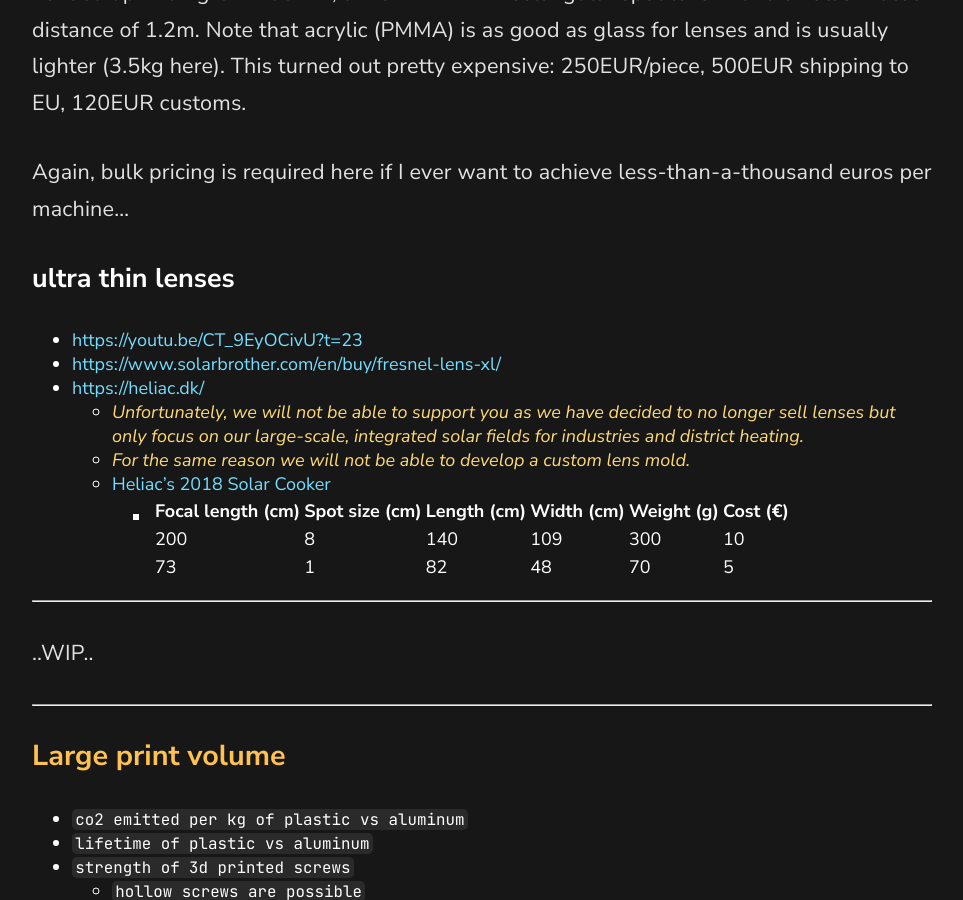
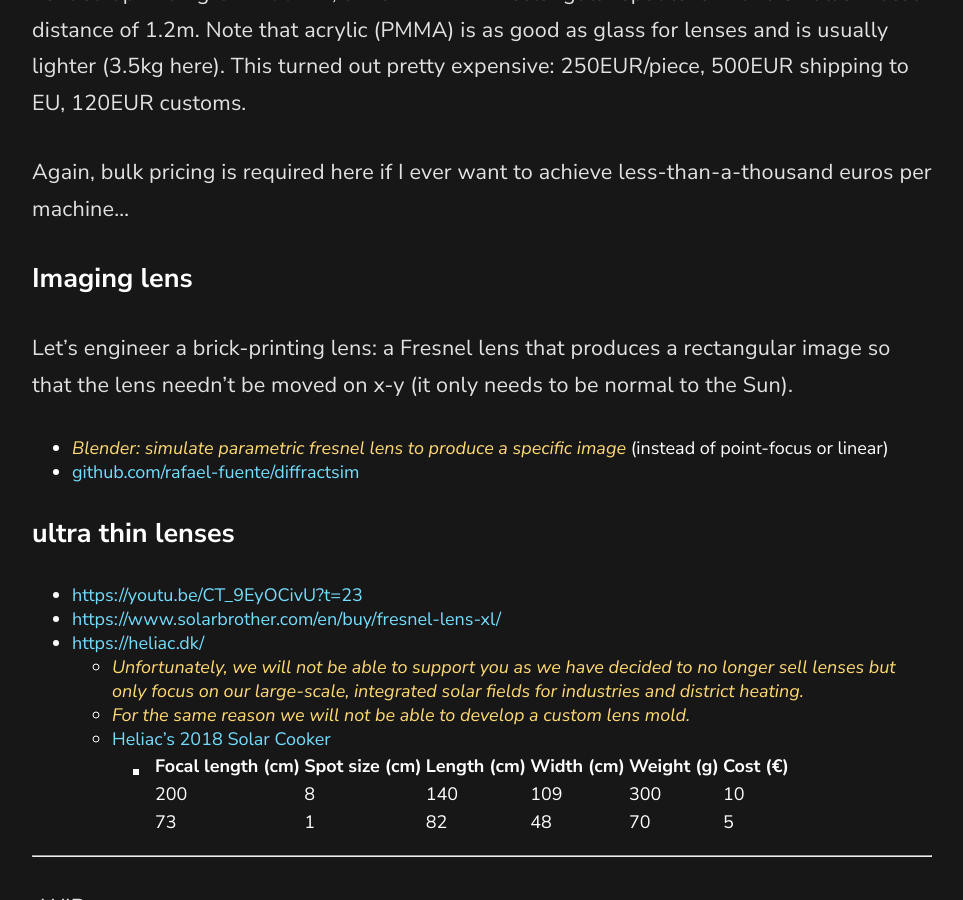
Before and after one commit to fenollp/fenollp.github.io, a Jekyll site: the page built from _posts/2021-09-12-solar-3d-printer.md, in a window 1280 px wide and 900 px high, scrolled down 3186 px. Shown: the whole window, without its empty margins (158-1121 px from the left). Built offline with Jekyll 4.4.1, drawn with Linux system fonts in a browser that asks for light colours; comment, search, counter and statistics services are not loaded.

Commit message:
imaging fresnel lens idea
Signed-off-by: Pierre Fenoll <pierrefenoll@gmail.com>

```diff
--- a/_posts/2021-09-12-solar-3d-printer.md
+++ b/_posts/2021-09-12-solar-3d-printer.md
@@ -44,6 +44,11 @@ Note that acrylic (PMMA) is as good as glass for lenses and is usually lighter (
 This turned out pretty expensive: 250EUR/piece, 500EUR shipping to EU, 120EUR customs.
 
 Again, bulk pricing is required here if I ever want to achieve less-than-a-thousand euros per machine...
+
+### Imaging lens
+Let's engineer a brick-printing lens: a Fresnel lens that produces a rectangular image so that the lens needn't be moved on x-y (it only needs to be normal to the Sun).
+* *Blender: simulate parametric fresnel lens to produce a specific image* (instead of point-focus or linear)
+* [github.com/rafael-fuente/diffractsim](https://github.com/rafael-fuente/diffractsim)
 
 ### ultra thin lenses
 * [https://youtu.be/CT_9EyOCivU?t=23](https://youtu.be/CT_9EyOCivU?t=23)
```
